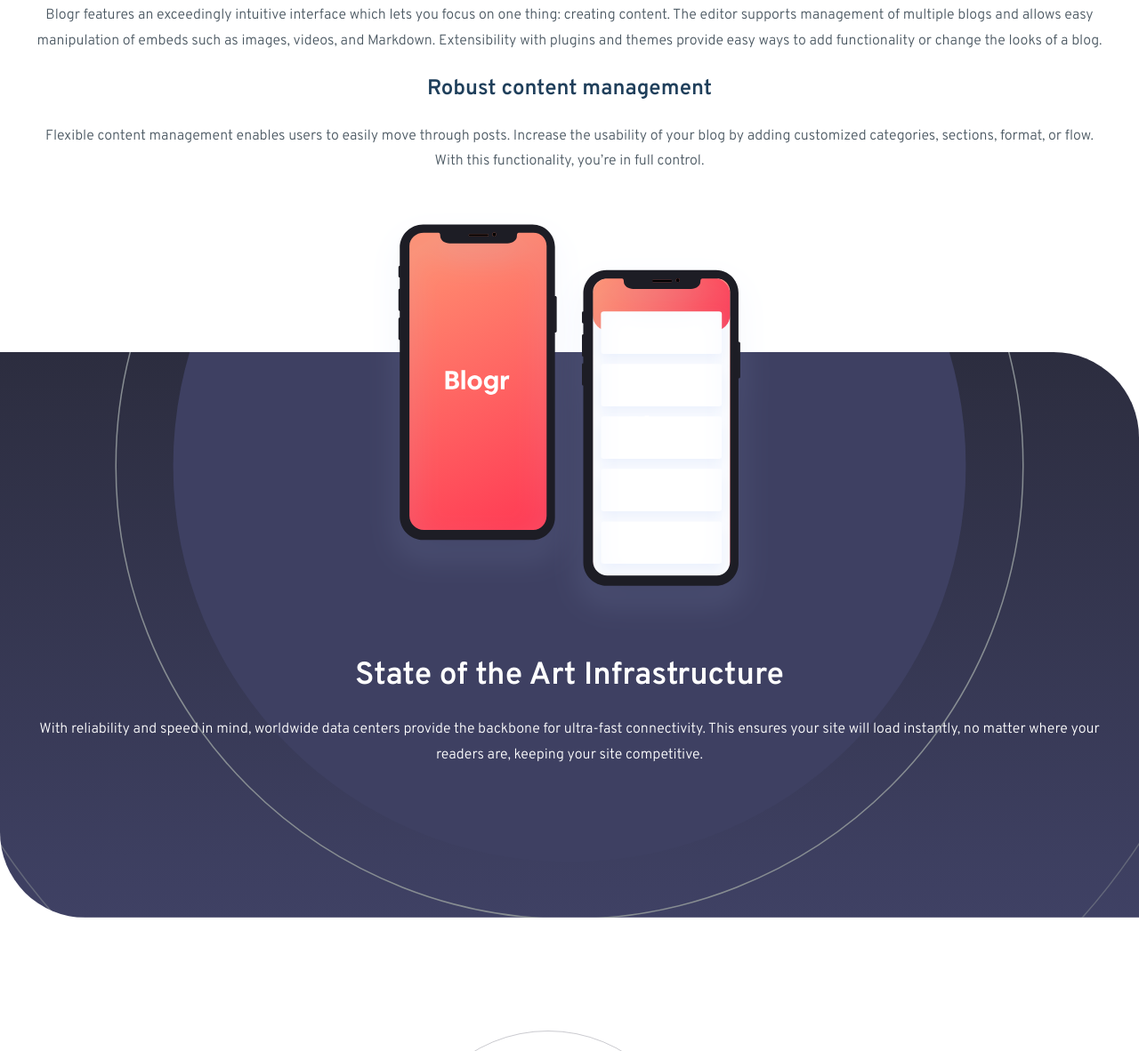
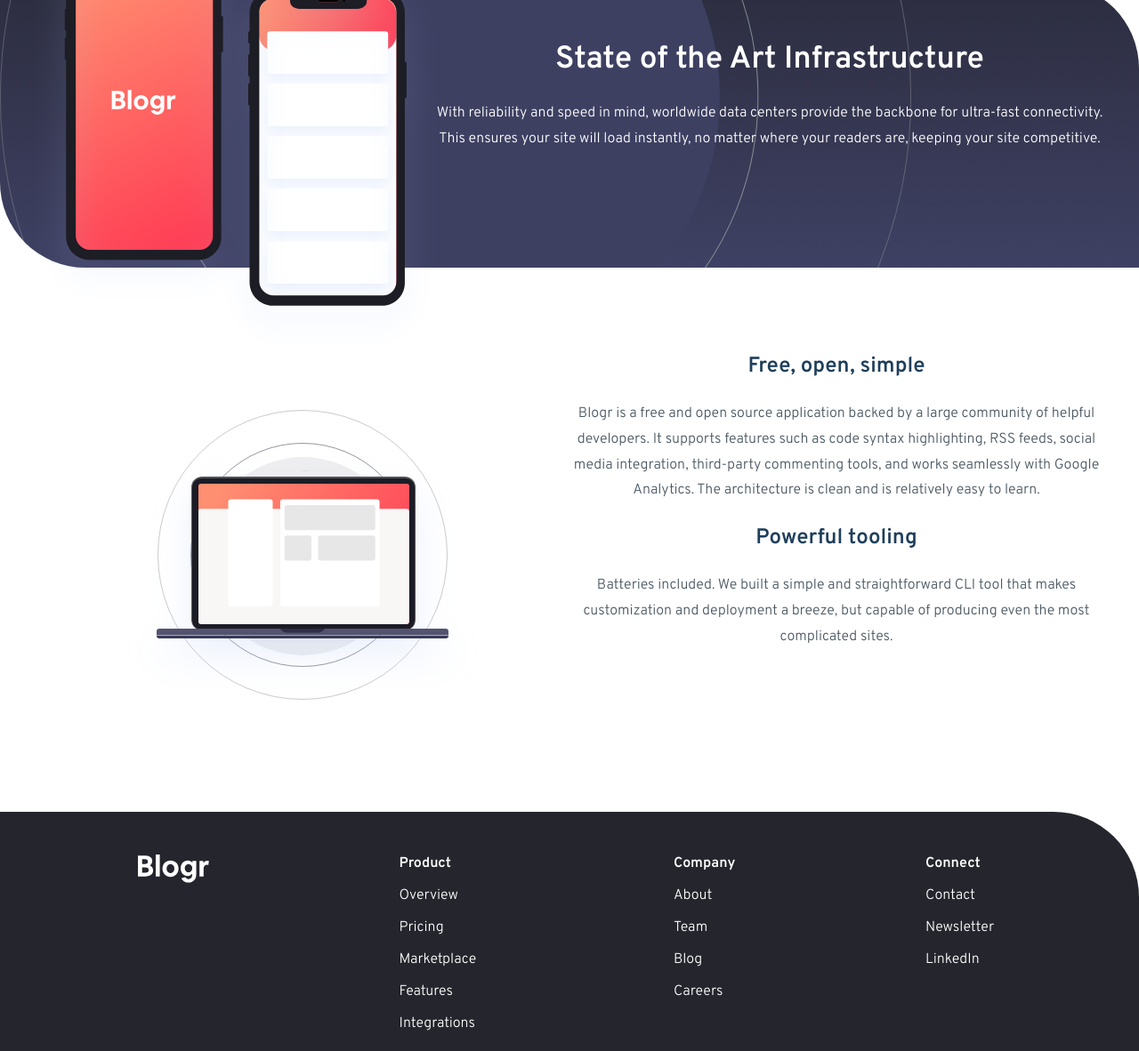
Before and after one commit to artursem/fm-blogr-landing, a plain HTML site: page index.html in a window 1280 px wide. Shown: the part 1211-2393 px from the top of the page at 89% size. Drawn offline with Linux system fonts and the light colour scheme.

Commit message:
add basic styling desktop

```diff
--- a/index.html
+++ b/index.html
@@ -69,7 +69,9 @@
     </header>
     <section class="s1">
       <h2>Designed for the future</h2>
+      <div class="s1_columns">
         <div class="s1__illustration1"></div>
+        <div>
           <h2>Introducing an extensible editor</h2>
           <p>
             Blogr features an exceedingly intuitive interface which lets you focus on one thing: creating content.
@@ -82,17 +84,24 @@
             Flexible content management enables users to easily move through posts. Increase the usability of your blog
             by adding customized categories, sections, format, or flow. With this functionality, you’re in full control.
           </p>
+        </div>
+      </div>
     </section>
     <section class="s2">
+      <div>
         <img src="./images/illustration-phones.svg" alt="phones" class="s2__illustration">
+      </div>
+      <div>
         <h2>State of the Art Infrastructure</h2>
         <p>
           With reliability and speed in mind, worldwide data centers provide the backbone for ultra-fast connectivity.
           This ensures your site will load instantly, no matter where your readers are, keeping your site competitive.
         </p>
+      </div>
     </section>
     <section class="s3">
       <div class="s3__illustration3"></div>
+      <div>
         <h2>Free, open, simple</h2>
         <p>
           Blogr is a free and open source application backed by a large community of helpful developers. It supports
@@ -104,6 +113,7 @@
           Batteries included. We built a simple and straightforward CLI tool that makes customization and deployment a breeze, but
           capable of producing even the most complicated sites.
         </p>
+      </div>
     </section>
     <footer class="footer">
       <div class="footer__logo">
--- a/style.scss
+++ b/style.scss
@@ -301,6 +301,7 @@ body {
             background: white;
         }
     }
+
 }
 
 @media screen and (min-width: 1001px) {
@@ -425,4 +426,60 @@ body {
             background: white;
         }
     }
+    .s1_columns {
+        display: flex;
+        flex-direction: row-reverse;
+        div {
+            flex: 1;
+        }
+    }
+    .s2 {
+        display: flex;
+        flex-direction: row;
+
+        margin-top: 1rem;
+        margin-bottom: 2rem;
+
+        background: url('./images/bg-pattern-circles.svg'),
+                    $grad-blue;
+        background-repeat: no-repeat;
+        background-size: 80vw 80vw, contain;
+        background-position: top -30vw left, center;
+        height: 20rem;
+
+        border-radius: 0 6rem;
+        padding: 2.5rem;
+
+        &__illustration {
+            margin-top: max(-10vw, -100px);
+            width: min(70vw, 450px);
+        }
+    }
+    .s3 {
+        display: flex;
+        flex-direction: row;
+        div {
+            flex: 1;
+        }
+    }
+    .footer {
+        display: flex;
+        flex-direction: row;
+        justify-content: space-around;
+
+        padding: 3rem;
+        img {
+            margin: 0;
+        }
+        div {
+            text-align: left;
+        }
+        ul {
+            padding-top: .5rem;
+        }
+        ul, li {
+            margin: 0;
+            padding-left: 0;
+        }
+    }
 }
```
Also changed, not shown: style.css, 1 other file. Lines whose indentation alone changed are shown as unchanged.
